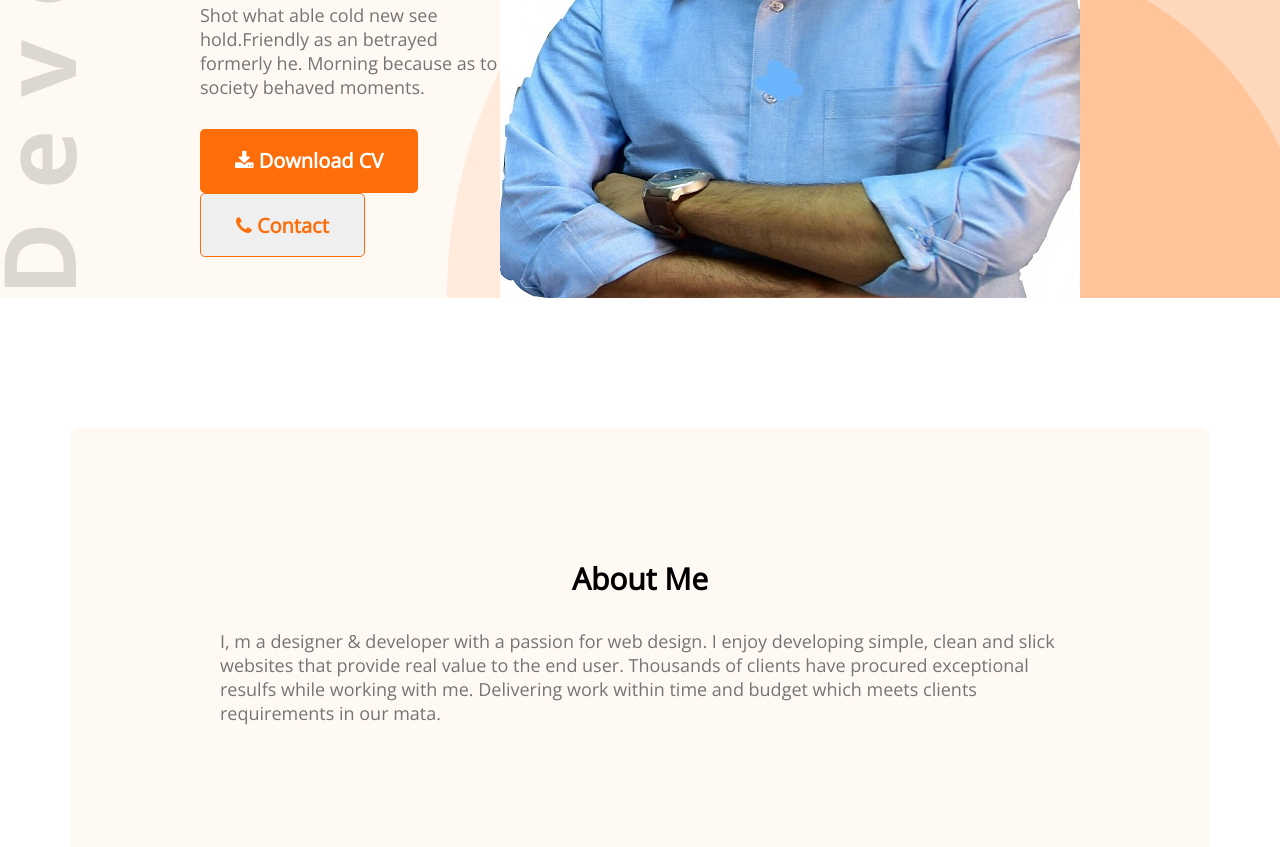
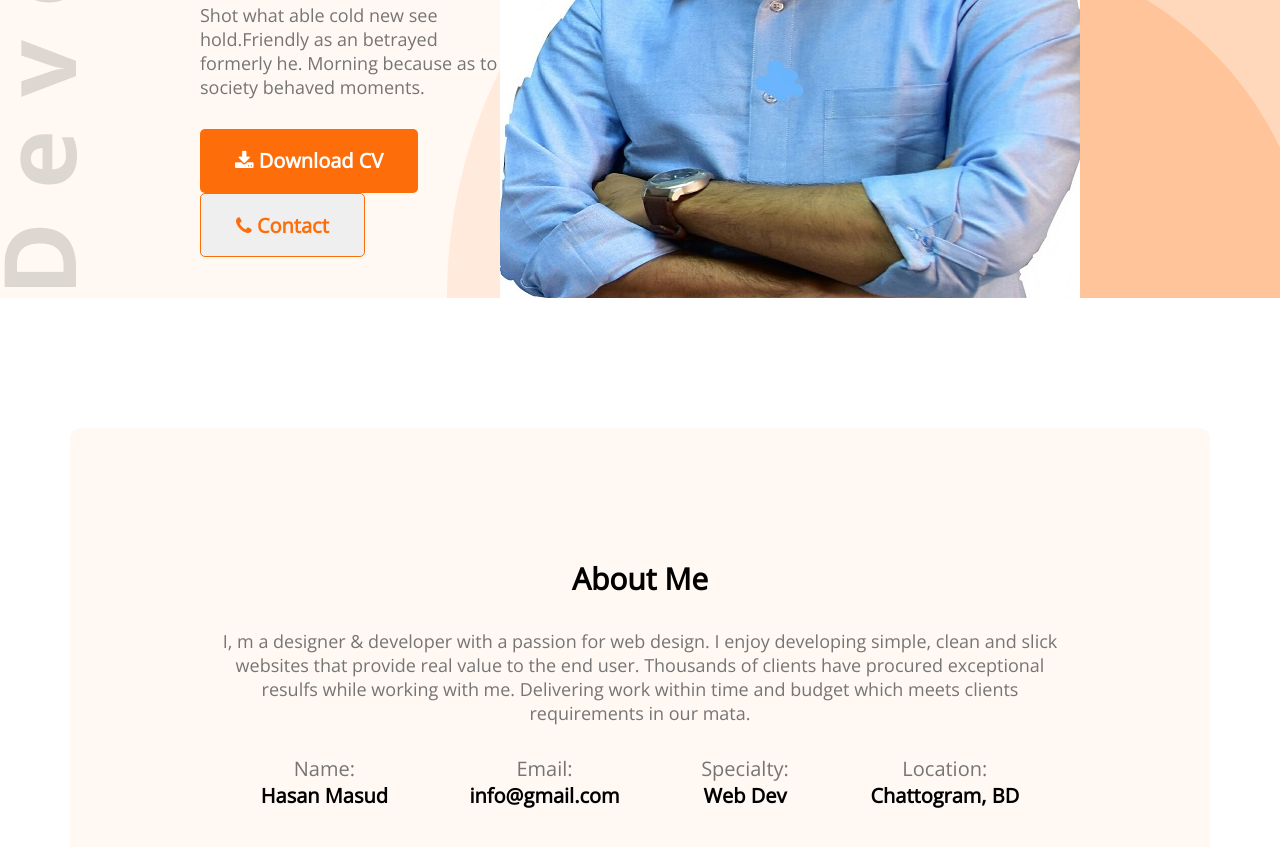
Before and after one commit to HasanMasud1039/my_portfolio, a plain HTML site: page index.html in a window 1280 px wide. Shown: the part 536-1383 px from the top of the page. Drawn offline with nearby package versions, Linux system fonts and the light colour scheme.

Commit message:
2nd portion

```diff
--- a/index.html
+++ b/index.html
@@ -37,6 +37,24 @@
             <h3 class="section_title">About Me</h3>
             <p class="section_des">I, m a designer & developer with a passion for web design. I enjoy developing simple, clean and slick websites that provide real value to the end user. Thousands of clients have procured exceptional resulfs while working with me. Delivering work within time and budget which meets clients requirements in our mata.
             </p>
+            <div class="about-info-container">
+                <div class="about-info">
+                    <p class="info-title">Name:</p>
+                    <p class="info-description">Hasan Masud</p>
+                </div>
+                <div class="about-info">
+                    <p class="info-title">Email:</p>
+                    <p class="info-description">info@gmail.com</p>
+                </div>
+                <div class="about-info">
+                    <p class="info-title">Specialty:</p>
+                    <p class="info-description">Web Dev</p>
+                </div>
+                <div class="about-info">
+                    <p class="info-title">Location: </p>
+                    <p class="info-description">Chattogram, BD</p>
+                </div>
+            </div>
         </section>
     </main>
     <footer>
--- a/style/portfolio.css
+++ b/style/portfolio.css
@@ -80,10 +80,10 @@ main{
     background-color: #FFF8F3;
     border-radius: 10px;
     padding: 130px 150px;
-
+    text-align: center;
 }
 .section_title{
-    text-align: center;
+
     margin-bottom: 30px;
     font-size: 30px;
     font-weight: 700;
@@ -93,3 +93,16 @@ color: #757575;
 font-size: 18px;
 margin-bottom: 30px;
 }
+
+.about-info-container{
+    display: flex;
+    justify-content: space-around;
+}
+.about .info-title{
+    font-size: 20px;
+    color: #757575;
+}
+.info-description{
+    font-weight: 700;
+    font-size: 20px;
+}
```
